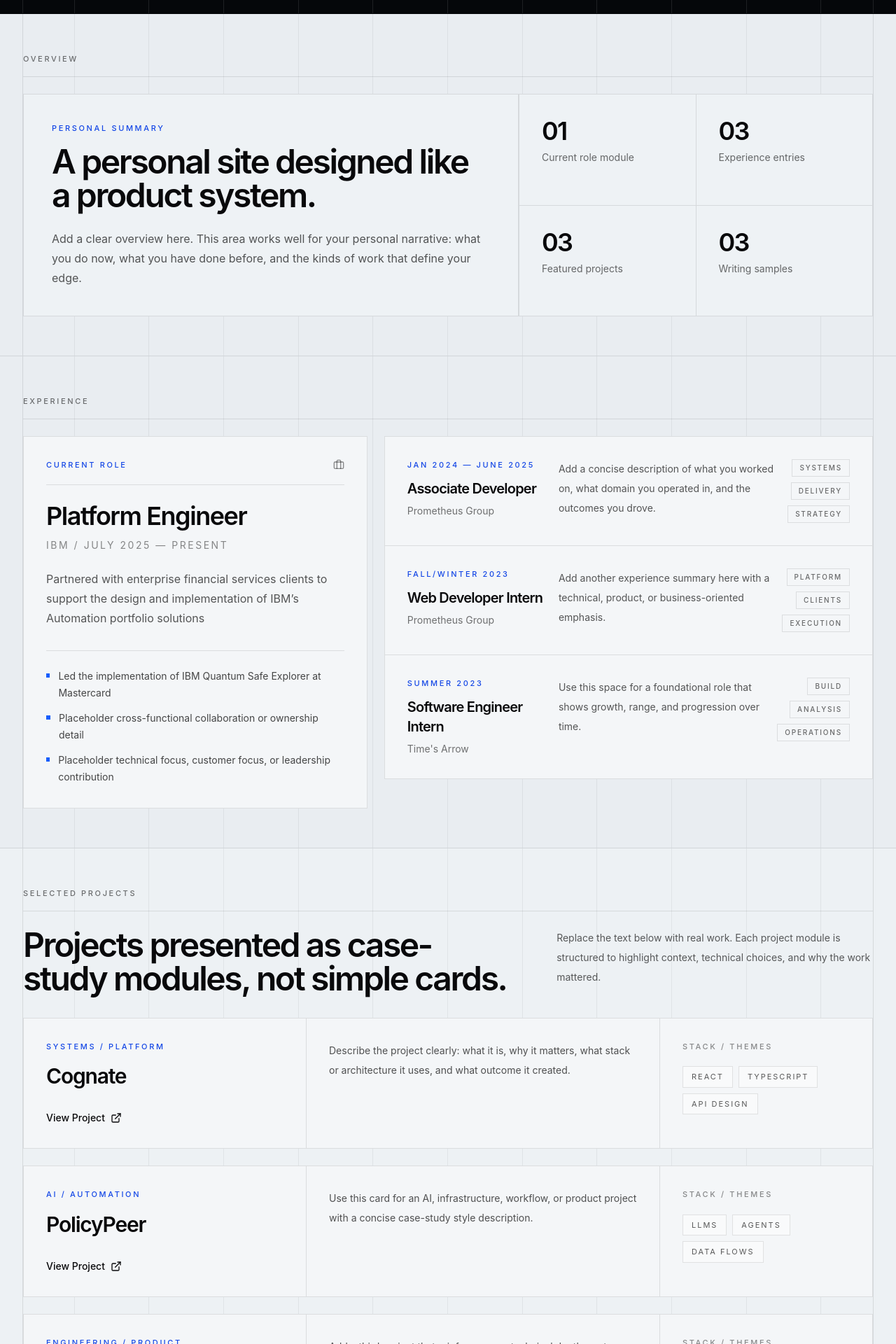
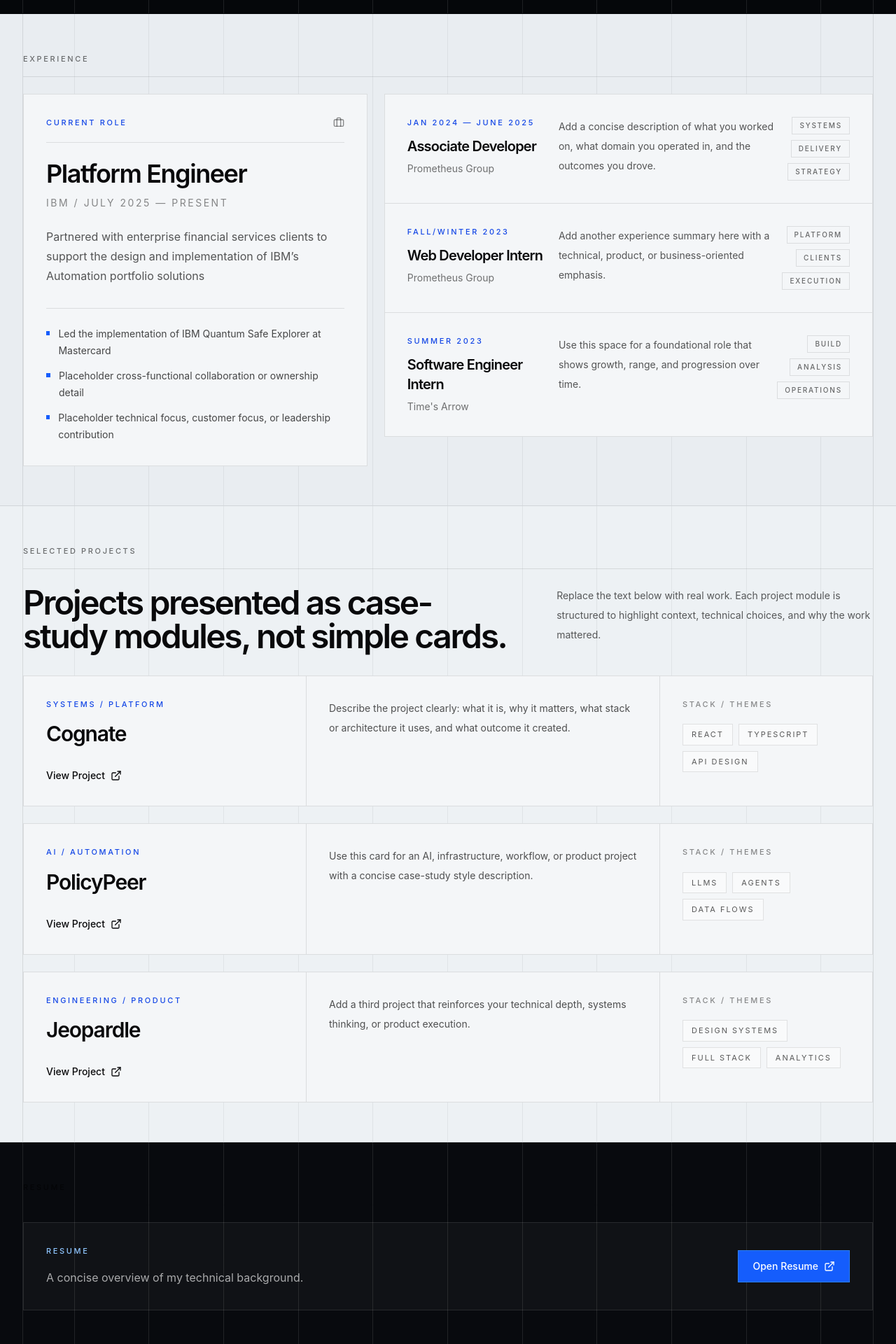
Before and after one commit to kevinshah-dev/personal-site, a React (Vite) app: page / in a window 1280 px wide. Shown: the part 840-2760 px from the top of the page at 70% size. Built offline with nearby package versions, Linux system fonts and the light colour scheme.

Commit message:
added resume section

```diff
--- a/src/pages/Home.tsx
+++ b/src/pages/Home.tsx
@@ -6,7 +6,6 @@ import {
   ExternalLink,
   Briefcase,
   FileText,
-  Blocks,
   ChevronRight,
 } from "lucide-react";
 import { FaGithub, FaLinkedin } from "react-icons/fa";
@@ -95,17 +94,10 @@ const contactLinks = [
   },
   {
     label: "LinkedIn",
-    href: "https://linkedin.com/in/yourusername",
+    href: "https://www.linkedin.com/in/ks539/",
     icon: FaLinkedin,
   },
-  { label: "Email", href: "mailto:you@example.com", icon: Mail },
-];
-
-const stats = [
-  { value: "01", label: "Current role module" },
-  { value: "03", label: "Experience entries" },
-  { value: "03", label: "Featured projects" },
-  { value: "03", label: "Writing samples" },
+  { label: "Email", href: "mailto:shahkevinh@gmail.com", icon: Mail },
 ];
 
 export default function Home() {
@@ -149,49 +141,6 @@ export default function Home() {
                   </a>
                 </div>
               </motion.div>
-            </div>
-          </div>
-        </div>
-      </section>
-
-      <section id="about" className="relative border-b border-black/10">
-        <LightGridLines />
-        <div className="relative z-10 mx-auto grid max-w-7xl grid-cols-12 px-5 md:px-8">
-          <div className="col-span-12 border-x border-black/10 py-10 md:py-14">
-            <SectionLabel>Overview</SectionLabel>
-            <div className="grid grid-cols-12 gap-0 border border-black/10 bg-[#eef2f5]">
-              <div className="col-span-12 border-b border-black/10 p-6 md:col-span-7 md:border-b-0 md:border-r md:p-10">
-                <div className="max-w-3xl">
-                  <p className="text-[11px] font-medium uppercase tracking-[0.24em] text-blue-700">
-                    Personal summary
-                  </p>
-                  <h2 className="mt-4 text-3xl font-semibold tracking-[-0.05em] text-zinc-950 md:text-5xl">
-                    A personal site designed like a product system.
-                  </h2>
-                  <p className="mt-6 max-w-2xl text-base leading-7 text-black/66">
-                    Add a clear overview here. This area works well for your
-                    personal narrative: what you do now, what you have done
-                    before, and the kinds of work that define your edge.
-                  </p>
-                </div>
-              </div>
-              <div className="col-span-12 md:col-span-5">
-                <div className="grid h-full grid-cols-2">
-                  {stats.map((item) => (
-                    <div
-                      key={item.label}
-                      className="border-b border-l border-black/10 p-6 even:border-r-0 [&:nth-last-child(-n+2)]:border-b-0 md:p-8"
-                    >
-                      <div className="text-3xl font-semibold tracking-[-0.05em] md:text-4xl">
-                        {item.value}
-                      </div>
-                      <div className="mt-2 text-sm text-black/58">
-                        {item.label}
-                      </div>
-                    </div>
-                  ))}
-                </div>
-              </div>
             </div>
           </div>
         </div>
@@ -305,8 +254,8 @@ export default function Home() {
               <div className="col-span-12 md:col-span-5">
                 <p className="max-w-xl text-sm leading-7 text-black/64 md:pl-10">
                   Replace the text below with real work. Each project module is
-                  structured to highlight context, technical choices, and why the
-                  work mattered.
+                  structured to highlight context, technical choices, and why
+                  the work mattered.
                 </p>
               </div>
             </div>
@@ -372,43 +321,29 @@ export default function Home() {
         <GridLines />
         <div className="relative z-10 mx-auto grid max-w-7xl grid-cols-12 px-5 md:px-8">
           <div className="col-span-12 border-x border-white/10 py-10 md:py-14">
-            <SectionLabel>Working Style</SectionLabel>
-            <div className="grid grid-cols-12 gap-6">
-              <motion.div {...fadeUp} className="col-span-12 md:col-span-6">
-                <div className="border border-white/10 bg-white/[0.03] p-6 md:p-8">
+            <SectionLabel>Resume</SectionLabel>
+            <motion.div {...fadeUp}>
+              <div className="grid grid-cols-12 gap-6 border border-white/10 bg-white/[0.03] p-6 md:items-center md:p-8">
+                <div className="col-span-12 md:col-span-8">
                   <div className="text-[11px] font-medium uppercase tracking-[0.24em] text-blue-300">
-                    Operating principles
+                    Resume
                   </div>
-                  <h2 className="mt-5 text-3xl font-semibold tracking-[-0.05em] md:text-5xl">
-                    Structured thinking, clear systems, deliberate execution.
-                  </h2>
+                  <p className="mt-4 max-w-2xl text-sm leading-7 text-white/64 md:text-base">
+                    A concise overview of my technical background.
+                  </p>
                 </div>
-              </motion.div>
-              <motion.div
-                {...fadeUp}
-                transition={{ duration: 0.45, ease: "easeOut", delay: 0.06 }}
-                className="col-span-12 md:col-span-6"
-              >
-                <div className="grid grid-cols-2 gap-0 border border-white/10 bg-white/[0.03]">
-                  {[
-                    "Engineering rigor",
-                    "Product thinking",
-                    "Clear communication",
-                    "Systems design",
-                  ].map((item, i) => (
-                    <div
-                      key={item}
-                      className={`p-6 text-sm text-white/72 ${i < 2 ? "border-b border-white/10" : ""} ${i % 2 === 0 ? "border-r border-white/10" : ""}`}
-                    >
-                      <div className="text-[11px] uppercase tracking-[0.24em] text-white/40">
-                        0{i + 1}
-                      </div>
-                      <div className="mt-4 font-medium text-white">{item}</div>
-                    </div>
-                  ))}
+                <div className="col-span-12 flex md:col-span-4 md:justify-end">
+                  <a
+                    href="/resume.pdf"
+                    target="_blank"
+                    rel="noreferrer"
+                    className="inline-flex w-full items-center justify-center gap-2 border border-blue-500 bg-blue-600 px-5 py-3 text-sm font-medium text-white transition hover:bg-blue-500 sm:w-auto"
+                  >
+                    Open Resume <ExternalLink className="h-4 w-4" />
+                  </a>
                 </div>
-              </motion.div>
-            </div>
+              </div>
+            </motion.div>
           </div>
         </div>
       </section>
@@ -499,7 +434,8 @@ export default function Home() {
                   Find me on Github, LinkedIn, or send me an email.
                 </h2>
                 <p className="mt-6 max-w-2xl text-base leading-7 text-black/66">
-                  I’m always open to connecting with other people building interesting things.
+                  I’m always open to connecting with other people building
+                  interesting things.
                 </p>
               </div>
 
```
